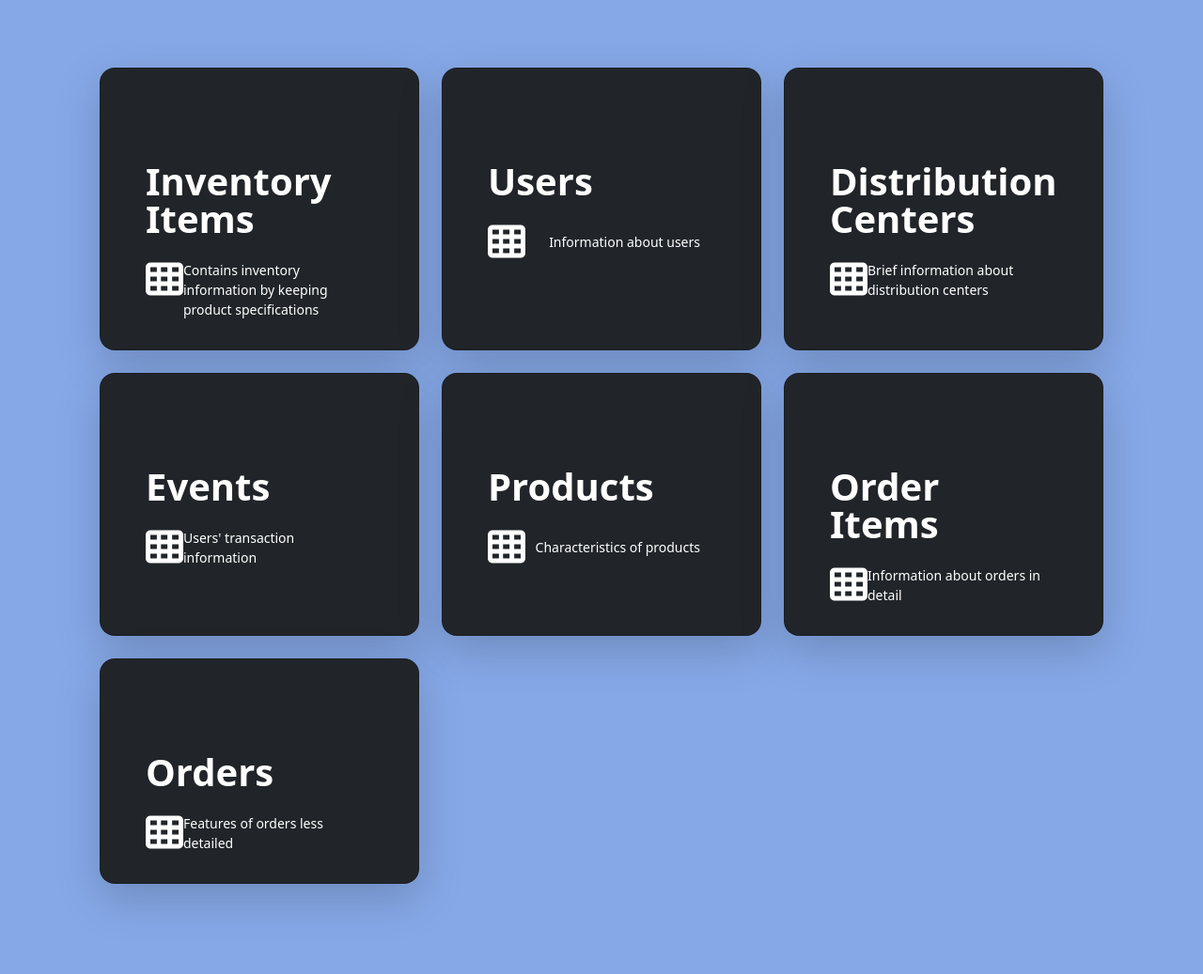
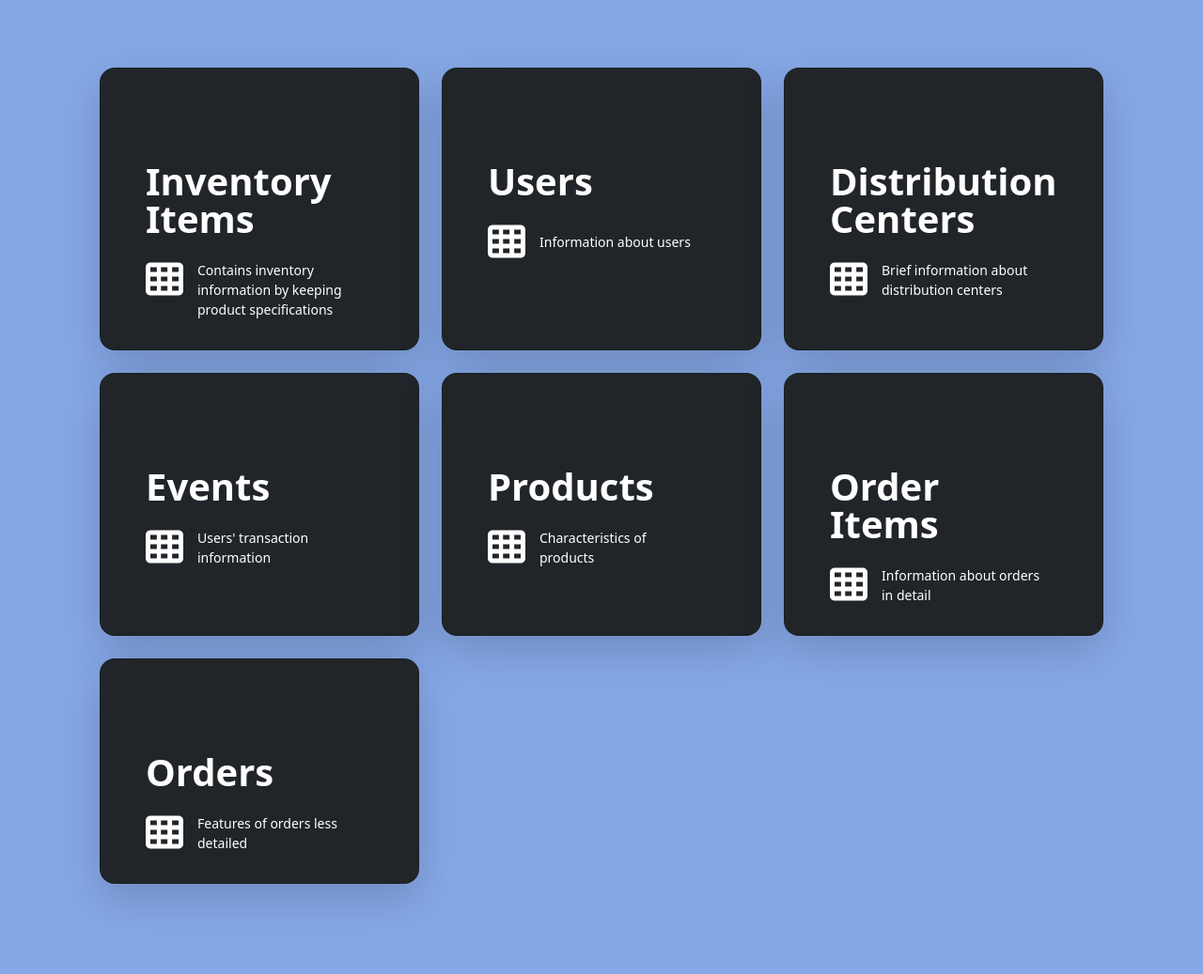
Before and after one commit to itudb2311/Database-Management-System, a Flask app: page / in a window 1280 px wide. Shown: the part 72-1109 px from the top of the page at 94% size. Run offline with Flask 2, Linux system fonts and the light colour scheme; the visitor is signed in with stand-in values (Sample User, id 1).

Commit message:
Update style.css for bug fix in index.html

```diff
--- a/static/css/style.css
+++ b/static/css/style.css
@@ -48,3 +48,7 @@ html, body {
   width: 100%; /* Optional: Adjust width as needed */
   max-width: 500px; /* Optional: Adjust max-width as needed */
 }
+
+.me-auto {
+  margin-right: 15px !important;
+}
```
